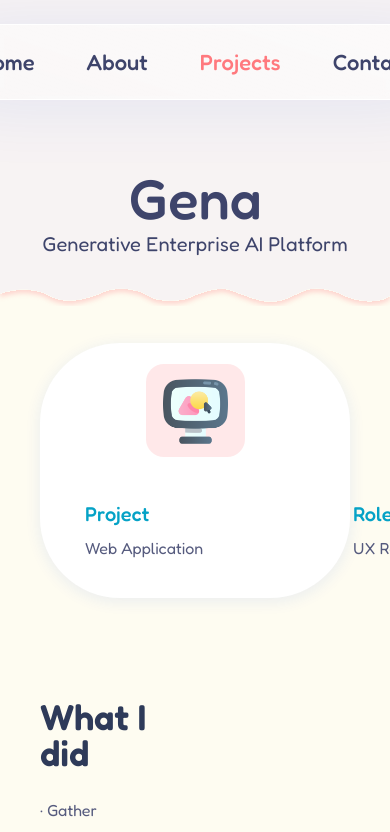
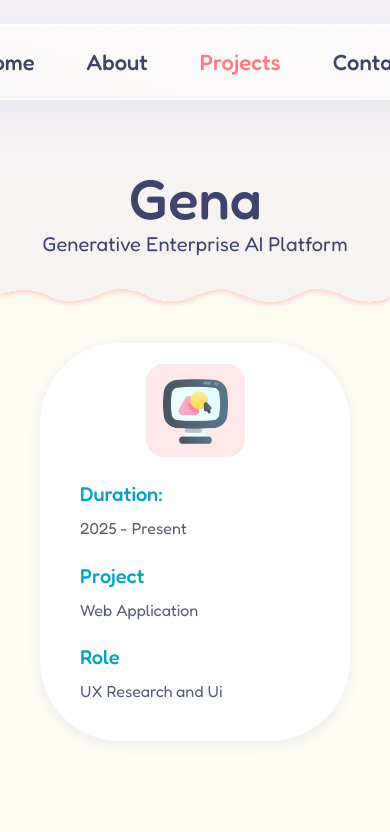
Before and after one commit to Racang/portfolio, a React (Vite) app: page /portfolio/projects/gena in a window 390 px wide. Shown: the top 832 px of the page. Built offline with nearby package versions, Linux system fonts and the light colour scheme.

Commit message:
feat: enhance GenaRoleSection layout for better responsiveness and visual consistency

```diff
--- a/src/components/gena/GenaRoleSection.jsx
+++ b/src/components/gena/GenaRoleSection.jsx
@@ -4,7 +4,7 @@ import { genaImages, genaContent } from '../../data/genaData';
 export default function GenaRoleSection({ className }) {
   return (
     <div className="content-stretch flex flex-col items-center overflow-clip px-[40px] lg:px-[213px] py-[37px] relative shrink-0 w-full z-10">
-      <div className={className || "bg-white flex flex-wrap gap-[60px] items-center justify-center px-[40px] py-[36px] relative rounded-[80px] shadow-grey-card shrink-0 max-w-[1014px] w-full"}>
+      <div className={className || "bg-white flex flex-wrap max-[1279px]:flex-col gap-[60px] max-[1279px]:gap-[40px] items-center justify-center px-[40px] py-[36px] relative rounded-[80px] shadow-grey-card shrink-0 max-w-[1014px] w-full"}>
 
         {/* Icon with offset pink background */}
         <div className="flex gap-[10px] items-center relative shrink-0">
@@ -19,8 +19,8 @@ export default function GenaRoleSection({ className }) {
         </div>
 
         {/* Metadata columns */}
-        <div className="content-start flex flex-wrap gap-[48px] items-start relative shrink-0">
-          <div className="flex flex-col gap-[12px] items-start relative min-w-[220px]">
+        <div className="content-start flex flex-wrap max-[1279px]:flex-col gap-[48px] max-[1279px]:gap-[24px] items-start relative shrink-0 max-[1279px]:w-full">
+          <div className="flex flex-col gap-[12px] items-start relative min-w-[220px] max-[1279px]:min-w-0 max-[1279px]:w-full">
             <p className="font-fredoka font-medium leading-none text-cyan-accent text-[20px]">
               Duration:
             </p>
@@ -28,7 +28,7 @@ export default function GenaRoleSection({ className }) {
               {genaContent.role.duration}
             </p>
           </div>
-          <div className="flex flex-col gap-[12px] items-start relative min-w-[220px]">
+          <div className="flex flex-col gap-[12px] items-start relative min-w-[220px] max-[1279px]:min-w-0 max-[1279px]:w-full">
             <p className="font-fredoka font-medium leading-none text-cyan-accent text-[20px]">
               Project
             </p>
@@ -36,7 +36,7 @@ export default function GenaRoleSection({ className }) {
               {genaContent.role.project}
             </p>
           </div>
-          <div className="flex flex-col gap-[12px] items-start relative min-w-[220px]">
+          <div className="flex flex-col gap-[12px] items-start relative min-w-[220px] max-[1279px]:min-w-0 max-[1279px]:w-full">
             <p className="font-fredoka font-medium leading-none text-cyan-accent text-[20px]">
               Role
             </p>
```
